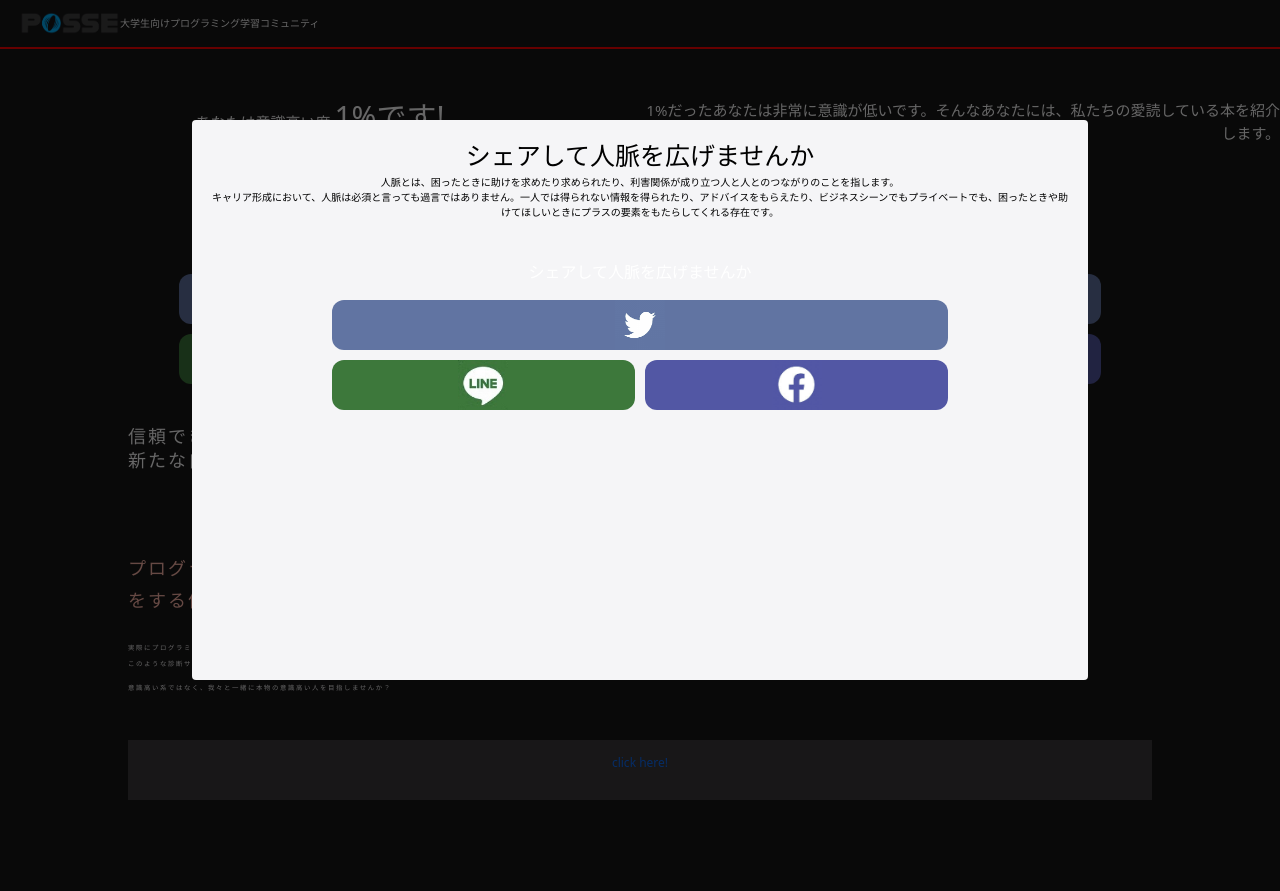
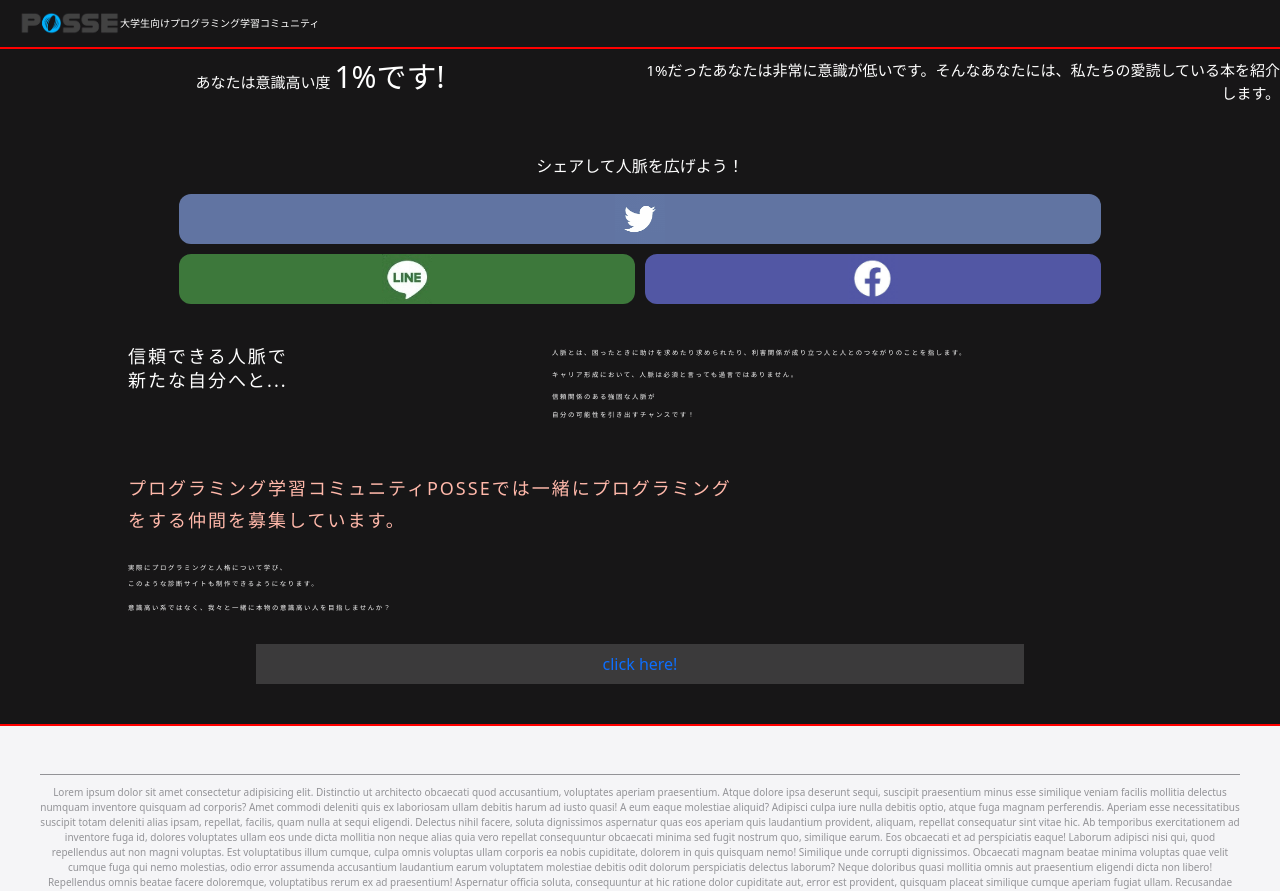
Before and after one commit to posse-ap/posse1-hackathon-202202-team2H, a PHP site: page /result.php in a window 1280 px wide. Shown: the top 891 px of the page. Before the commit the page ends 800 px from the top, so only its background shows below. Run offline with PHP 8.4, Linux system fonts and the light colour scheme; the visitor is signed in with stand-in values (Sample User, id 1); some libraries are stand-ins or nearby versions.

Commit message:
btn完成

```diff
--- a/www/html/css/style.css
+++ b/www/html/css/style.css
@@ -357,10 +357,14 @@
 /* result_section */
 .result_section {
 	width: 80%;
-	margin: 40px auto;
+	margin: 0 auto 40px;
 	/* outline: 2px solid skyblue; */
 	font-size: 1.5em;
-
+}
+.result_section_little{
+	margin: 24px auto;
+	width: 80%;
+	font-size: 1.5rem;
 }
 
 /* result_stmt */
@@ -602,24 +606,37 @@
 .link_button {
 	margin: 10px auto;
 } */
-
+.official{
+	padding-bottom: 40px;
+}
+.official p{
+	width: 60%;
+	margin: 0 auto;
+	margin-bottom: 8px;
+}
 .posse_btn{
   background:#3B3A3B;
   color:#fff;
   border:none;
   position:relative;
-  height:60px;
-  font-size:1.6em;
+  height:40px;
+  font-size: 1.6rem;
+	line-height: 1.6rem;
   padding:0 2em;
   cursor:pointer;
   transition:800ms ease all;
   outline:none;
+	margin: 0 auto;
+	width: 60%;
+	display: flex;
+	align-items: center;
+	justify-content: center;
 }
 .posse_btn:hover{
-  background:#fff;
+  background:rgb(216, 215, 215);
   color:#3B3A3B;
 }
-.posse_btn:before,.posse_btn:after{
+.posse_btn:before, .posse_btn:after{
   content:'';
   position:absolute;
   top:0;
@@ -635,14 +652,14 @@
   left:0;
   bottom:0;
 }
-.posse_btn:hover:before,.posse_btn:hover:after{
+.posse_btn:hover:before, .posse_btn:hover:after{
   width:100%;
   transition:800ms ease all;
 }
 .posse_btn a{
-	font-size: 1.2rem;
-	line-height: 1.2rem;
+	width: 100%;
 }
+
 
 
 /* end of official */
@@ -727,7 +744,7 @@
 }
 
 .case_desc_detail{
-	wid	th: 100%;
+	width: 100%;
 	margin: 0;
 }
 .case_desc_detail p{
--- a/www/html/dbconnect.php
+++ b/www/html/dbconnect.php
@@ -1,5 +1,5 @@
 <?php
-define('DSN', 'mysql:host=posse1-hackathon-202202-team2h-db-1;dbname=diagnose;charset=utf8mb4');
+define('DSN', 'mysql:host=posse1-hackathon-202202-team2h_db_1;dbname=diagnose;charset=utf8mb4');
 define('DB_USER', 'root');
 define('DB_PASS', 'password');
 
--- a/www/html/result.php
+++ b/www/html/result.php
@@ -112,7 +112,7 @@
     <!-- end of case_desc -->
 
     <!-- posse_desc  -->
-    <section class="posse_desc result_section">
+    <section class="posse_desc result_section_little">
         <div class="invitation">
           <p>プログラミング学習コミュニティPOSSEでは一緒にプログラミングをする仲間を募集しています。</p>
         </div>
@@ -127,7 +127,8 @@
     <!-- end of posse_desc -->
 
     <!-- official -->
-    <section class="official result_section">
+    <section class="official">
+        <!-- <p>覗いてみる</p> -->
         <div class="posse_btn">
         <a href="https://posse-ap.com/">
           click here!
```
